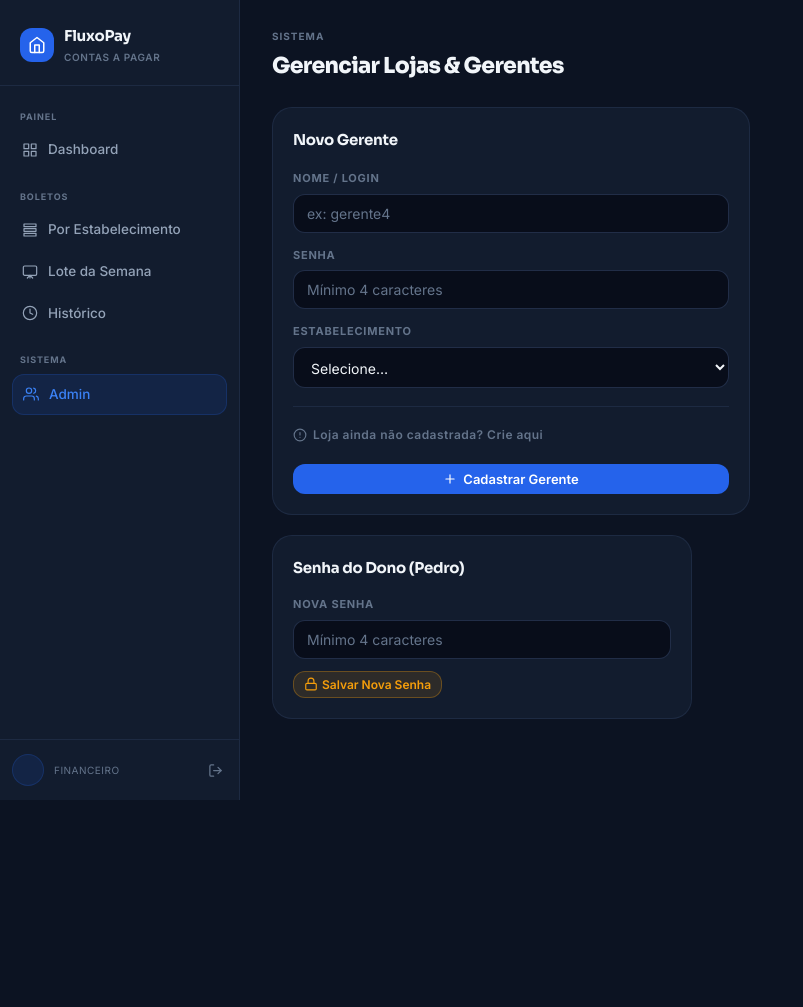
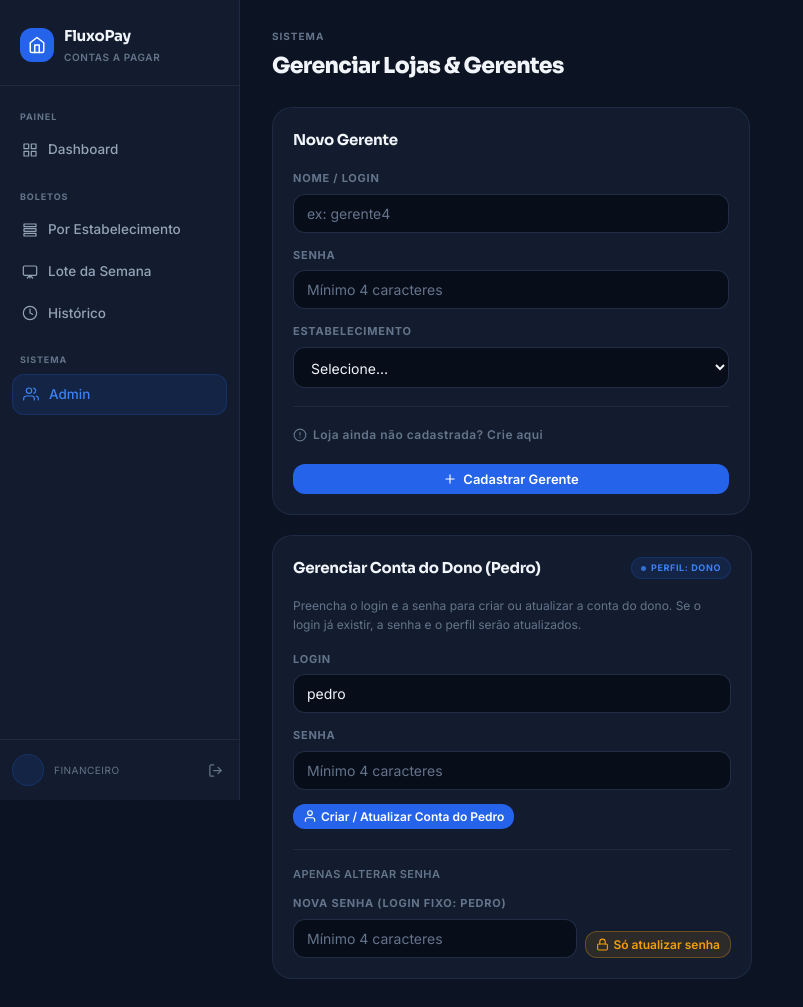
Before and after one commit to denilsonpereira2030-star/fluxopay, a FastAPI app: template app/templates/financeiro_admin.html in a window 1280 px wide. Shown: the whole page, without its empty margins (0-803 px from the left). Before the commit the page ends 800 px from the top, so only its background shows below. Run offline with FastAPI, Linux system fonts and the light colour scheme; the template is opened without the code that fills it, so the values that code supplies are empty; some libraries are stand-ins or nearby versions.

Commit message:
Feat: adiciona formulario de criacao/gestao da conta do dono na aba admin do financeiro
- db.py: nova função pública upsert_usuario_dono(login, senha) — UPSERT com SHA-256, perfil dono
- main.py: rota POST /financeiro/admin/criar-dono restrita a financeiro, delega para upsert_usuario_dono
- financeiro_admin.html: card "Gerenciar Conta do Dono (Pedro)" com campos login+senha e botão criar/atualizar; mantém seção de só-trocar-senha abaixo

Co-Authored-By: Claude Sonnet 4.6 <noreply@anthropic.com>

```diff
--- a/app/db.py
+++ b/app/db.py
@@ -379,6 +379,32 @@ def listar_usuarios_gerentes() -> list[dict]:
     return rows
 
 
+def upsert_usuario_dono(login: str, senha: str) -> None:
+    """Cria ou atualiza um usuário com perfil 'dono' usando SHA-256."""
+    import hashlib
+    login = login.strip().lower()
+    senha_hash = hashlib.sha256(senha.encode()).hexdigest()
+    conn = get_connection()
+    try:
+        cur = conn.cursor()
+        cur.execute(f"SELECT id FROM usuarios WHERE login={_ph()}", (login,))
+        existe = cur.fetchone()
+        if existe:
+            cur.execute(
+                f"UPDATE usuarios SET senha={_ph()}, perfil={_ph()} WHERE login={_ph()}",
+                (senha_hash, "dono", login),
+            )
+        else:
+            cur.execute(
+                f"INSERT INTO usuarios (estabelecimento_id, login, senha, perfil) VALUES ({_ph(4)})",
+                (None, login, senha_hash, "dono"),
+            )
+        _commit_close(conn)
+    except Exception:
+        _release(conn, error=True)
+        raise
+
+
 def criar_estabelecimento(nome: str) -> int:
     conn = get_connection()
     try:
--- a/app/main.py
+++ b/app/main.py
@@ -629,6 +629,26 @@ async def financeiro_admin_senha_dono(
     )
 
 
+@app.post("/financeiro/admin/criar-dono")
+async def financeiro_admin_criar_dono(
+    request: Request,
+    login: str = Form("pedro"),
+    senha: str = Form(...),
+):
+    _require_financeiro(request)
+    login = (login.strip().lower()) or "pedro"
+    if len(senha) < 4:
+        return RedirectResponse(
+            "/financeiro/admin?error=Senha+deve+ter+no+m%C3%ADnimo+4+caracteres.",
+            status_code=303,
+        )
+    db.upsert_usuario_dono(login, senha)
+    return RedirectResponse(
+        "/financeiro/admin?msg=Conta+do+Dono+%28Pedro%29+salva+com+sucesso%21",
+        status_code=303,
+    )
+
+
 @app.post("/financeiro/boleto/{boleto_id}/linha-digitavel")
 async def financeiro_salvar_linha(
     boleto_id: int,
--- a/app/templates/financeiro_admin.html
+++ b/app/templates/financeiro_admin.html
@@ -99,20 +99,48 @@
 
 </div>
 
-<!-- Trocar senha do dono (Pedro) -->
-<div class="card" style="margin-top:20px;max-width:420px;">
+<!-- Gerenciar conta do dono (Pedro) -->
+<div class="card" style="margin-top:20px;max-width:480px;">
   <div class="section-header" style="margin-bottom:16px;">
-    <div class="section-title">Senha do Dono (Pedro)</div>
+    <div class="section-title">Gerenciar Conta do Dono (Pedro)</div>
+    <span class="badge badge-em-lote" style="font-size:9px;">perfil: dono</span>
+  </div>
+  <p style="font-size:12px;color:var(--txt-3);margin:0 0 16px;">
+    Preencha o login e a senha para criar ou atualizar a conta do dono. Se o login já existir, a senha e o perfil serão atualizados.
+  </p>
+  <form method="post" action="/financeiro/admin/criar-dono" autocomplete="off">
+    <div style="display:flex;flex-direction:column;gap:14px;">
+      <div class="form-group">
+        <label class="form-label">Login</label>
+        <input class="form-control" type="text" name="login" value="pedro" placeholder="pedro" required autocomplete="off">
+      </div>
+      <div class="form-group">
+        <label class="form-label">Senha</label>
+        <input class="form-control" type="password" name="senha" placeholder="Mínimo 4 caracteres" minlength="4" required autocomplete="new-password">
+      </div>
+      <div style="display:flex;gap:8px;align-items:center;flex-wrap:wrap;">
+        <button type="submit" class="btn btn-primary btn-sm">
+          <svg viewBox="0 0 24 24" fill="none" stroke="currentColor" stroke-width="2" stroke-linecap="round" stroke-linejoin="round" style="width:14px;height:14px;"><path d="M20 21v-2a4 4 0 00-4-4H8a4 4 0 00-4 4v2"/><circle cx="12" cy="7" r="4"/></svg>
+          Criar / Atualizar Conta do Pedro
+        </button>
+      </div>
+    </div>
+  </form>
+
+  <hr class="divider" style="margin:20px 0 16px;">
+
+  <div class="section-header" style="margin-bottom:12px;">
+    <div style="font-size:11px;font-weight:600;color:var(--txt-3);letter-spacing:0.04em;text-transform:uppercase;">Apenas alterar senha</div>
   </div>
   <form method="post" action="/financeiro/admin/senha-dono" autocomplete="off">
-    <div style="display:flex;flex-direction:column;gap:12px;">
-      <div class="form-group">
-        <label class="form-label">Nova Senha</label>
+    <div style="display:flex;gap:8px;align-items:flex-end;">
+      <div class="form-group" style="flex:1;margin:0;">
+        <label class="form-label">Nova Senha (login fixo: pedro)</label>
         <input class="form-control" type="password" name="nova_senha" placeholder="Mínimo 4 caracteres" minlength="4" required autocomplete="new-password">
       </div>
-      <button type="submit" class="btn btn-warn btn-sm" style="align-self:flex-start;">
-        <svg viewBox="0 0 24 24" fill="none" stroke="currentColor" stroke-width="2" stroke-linecap="round" stroke-linejoin="round"><rect x="3" y="11" width="18" height="11" rx="2"/><path d="M7 11V7a5 5 0 0110 0v4"/></svg>
-        Salvar Nova Senha
+      <button type="submit" class="btn btn-warn btn-sm" style="white-space:nowrap;flex-shrink:0;">
+        <svg viewBox="0 0 24 24" fill="none" stroke="currentColor" stroke-width="2" stroke-linecap="round" stroke-linejoin="round" style="width:13px;height:13px;"><rect x="3" y="11" width="18" height="11" rx="2"/><path d="M7 11V7a5 5 0 0110 0v4"/></svg>
+        Só atualizar senha
       </button>
     </div>
   </form>
```
